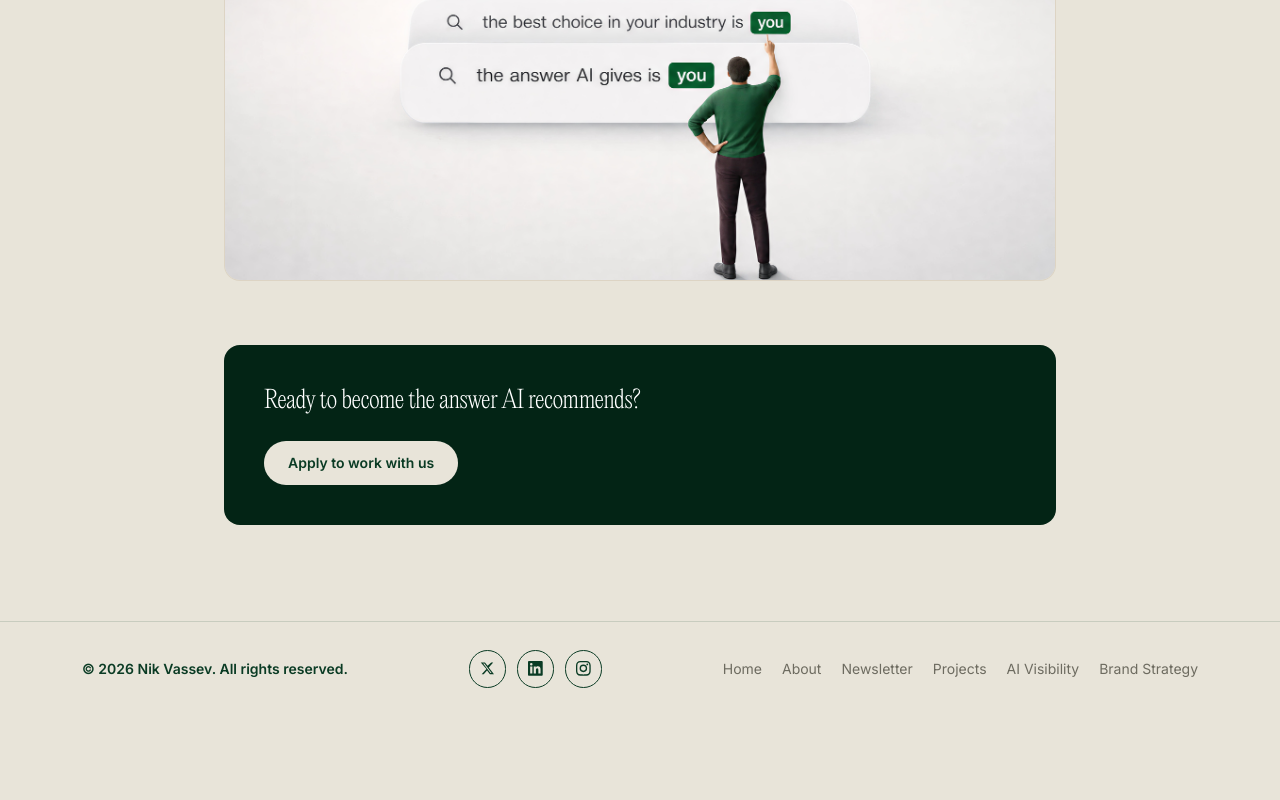
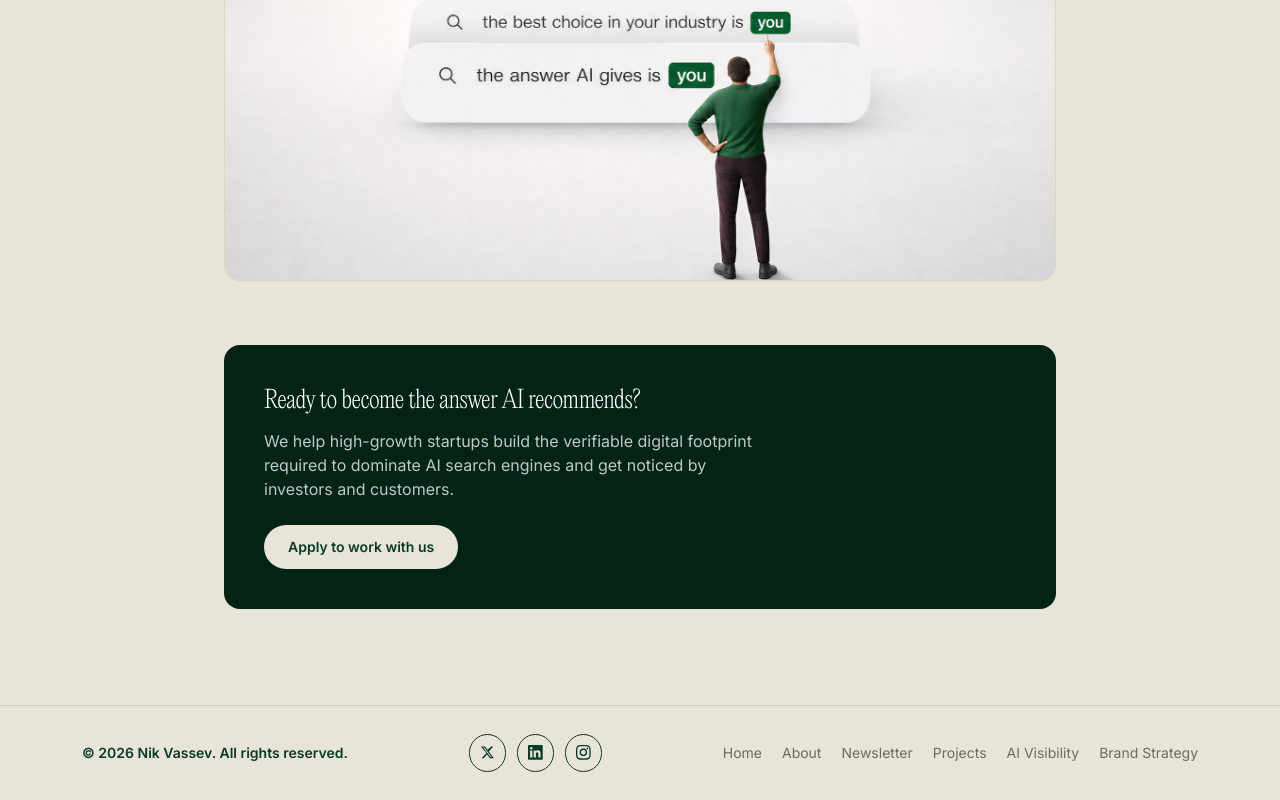
Before and after one commit to thenikvassev/nikvassev-site, a Next.js app: page /ai-visibility in a window 1280 px wide. Shown: the part 3344-4144 px from the top of the page. Before the commit the page ends 4060 px from the top, so only its background shows below. Built offline with nearby package versions, Linux system fonts and the light colour scheme; what @nitrosend/sdk would draw is missing.

Commit message:
Copy: lock AI Visibility end CTA conversion paragraph
Replace the held TODO with Nik-approved body copy under the existing heading. Button and structure unchanged.

Co-authored-by: thenikvassev <thenikvassev@users.noreply.github.com>

```diff
--- a/src/app/ai-visibility/page.tsx
+++ b/src/app/ai-visibility/page.tsx
@@ -188,7 +188,11 @@ export default function AiVisibilityPage() {
         <h2 className="text-2xl tracking-display">
           Ready to become the answer AI recommends?
         </h2>
-        {/* TODO: replace end CTA paragraph with Nik-approved conversion copy. Do not ship the weak "Apply at Storyline Pros for performance-based narrative engineering built for emerging tech companies." line. */}
+        <p className="mt-3 max-w-lg text-white/75">
+          We help high-growth startups build the verifiable digital footprint
+          required to dominate AI search engines and get noticed by investors
+          and customers.
+        </p>
         <div className="mt-6">
           <a
             href="https://storylinepros.com"
```
